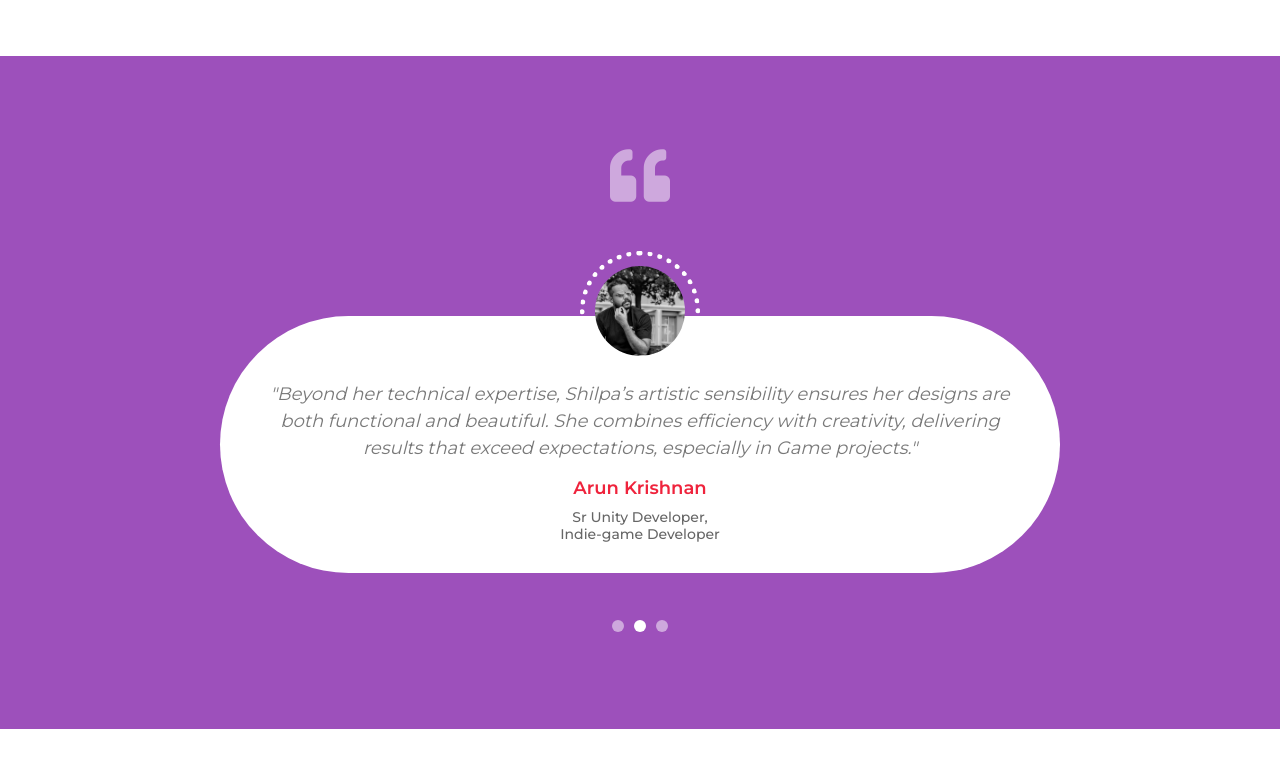
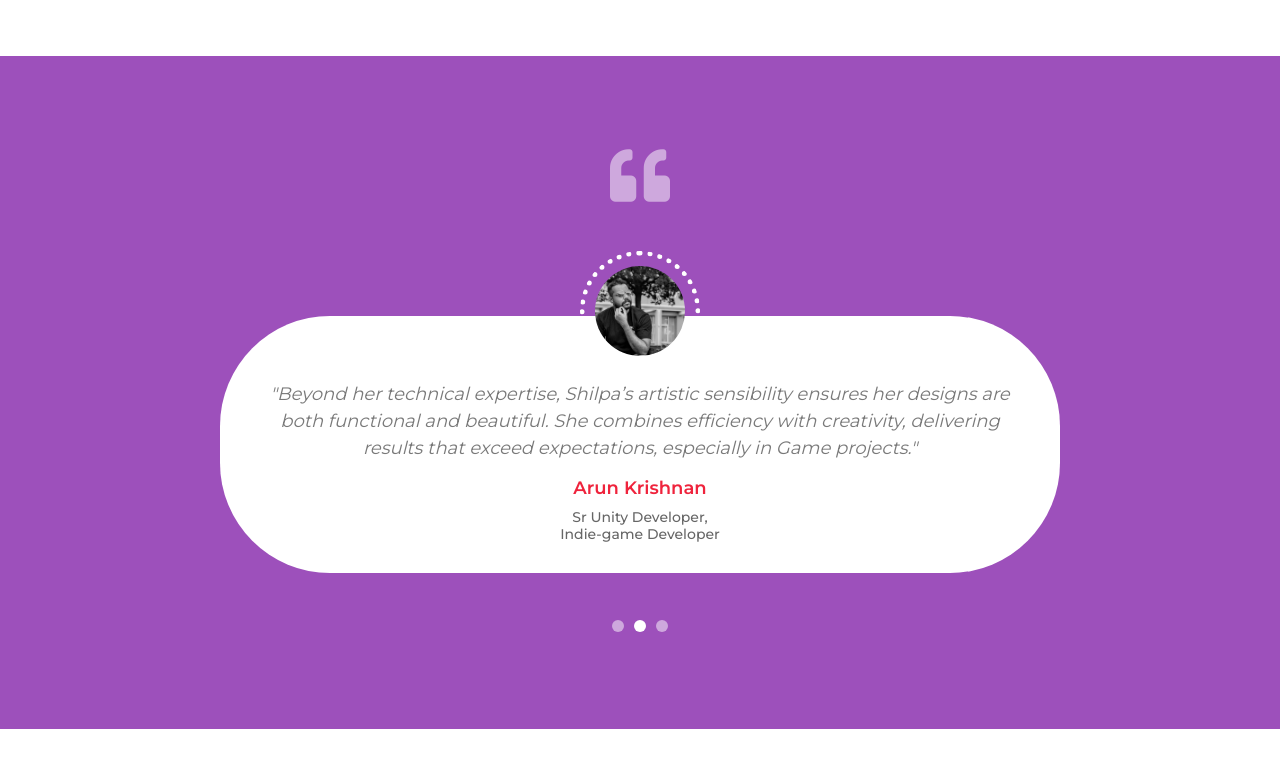
Before and after one commit to Aumgirl/shilpasnairportfolio.github.io, a plain HTML site: page index.html in a window 1280 px wide. Shown: the part 4572-5344 px from the top of the page. Drawn offline with nearby package versions, Linux system fonts and the light colour scheme.

Commit message:
radius changed

```diff
--- a/css/style.css
+++ b/css/style.css
@@ -1374,7 +1374,7 @@ a:focus {
     padding: 65px 35px 30px 35px;
     text-align: center;
     background: #ffffff;
-    border-radius: 250px;
+    border-radius: 110px;
 }
 
 .testimonial .testimonial-item p {
```
